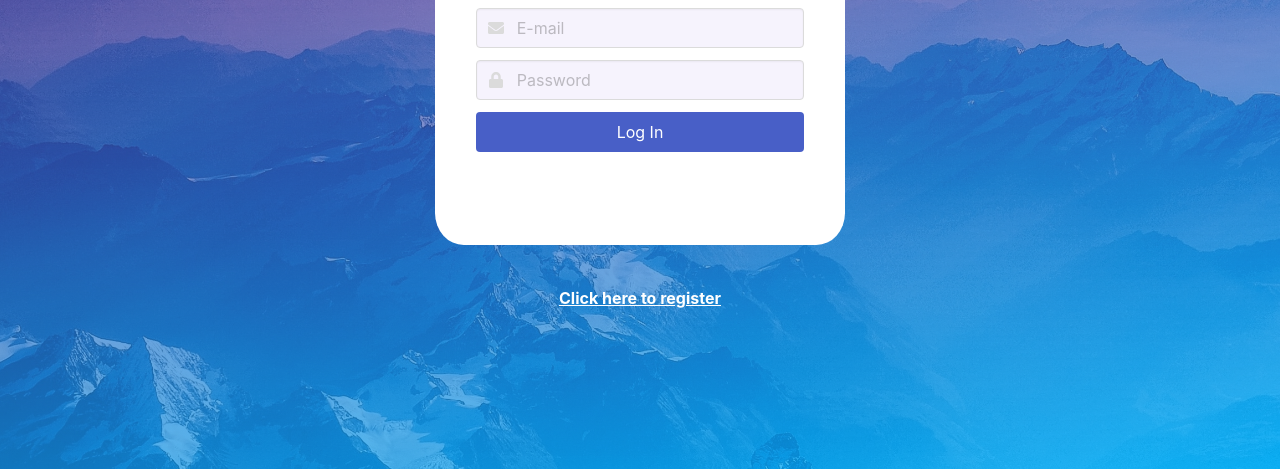
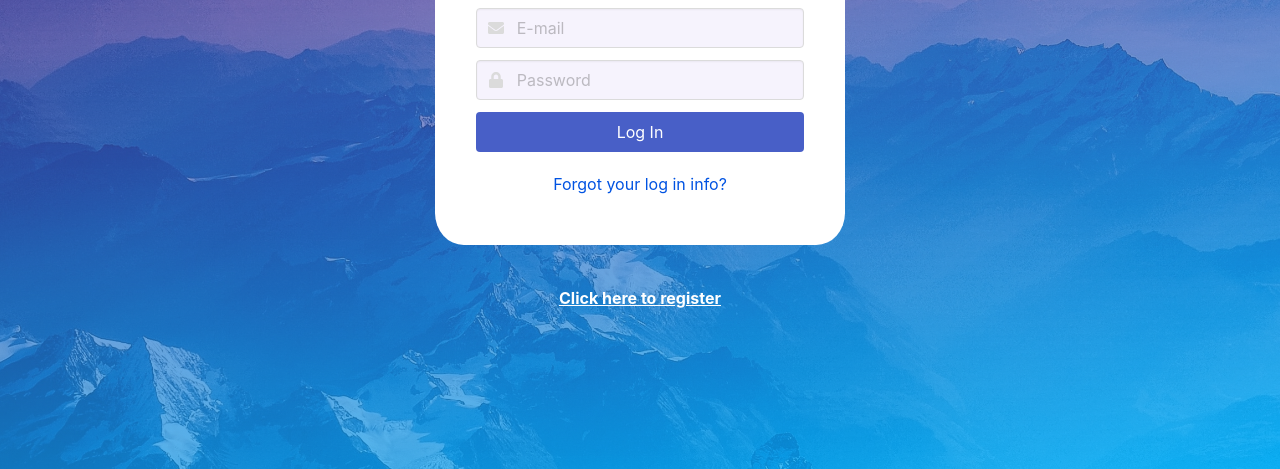
Before and after one commit to victoriavu75/myphilanthropies-volunteertracker, a plain HTML site: page frontend/login.html in a window 1280 px wide. Shown: the part 331-800 px from the top of the page. Drawn offline with nearby package versions, Linux system fonts and the light colour scheme.

Commit message:
Update style.css

```diff
--- a/frontend/style.css
+++ b/frontend/style.css
@@ -47,7 +47,11 @@ ul li {
 }
 
 a {
-    color: white;
+    color: #0053E2;
+}
+
+a:hover{
+    color: #0053E2;
 }
 
 
```
